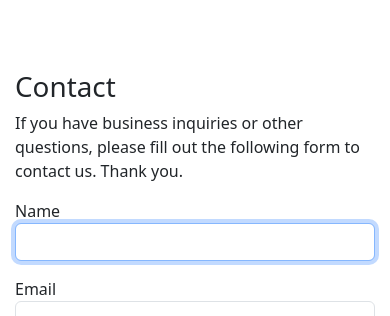
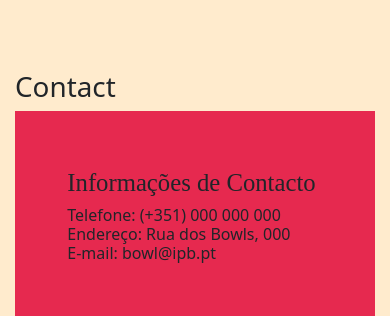
Before and after one commit to isabelsalaberry/Bowl, a Yii app: template bowl/views/site/contact.php in a window 390 px wide. Shown: the top 316 px of the page. Run offline with PHP 8.4 and a stand-in for Yii, Linux system fonts and the light colour scheme; the template is opened without the code that fills it, so the values that code supplies are empty; form fields are guessed from the names that the template uses; some libraries are stand-ins or nearby versions.

Commit message:
Mudanças iniciais

```diff
--- a/bowl/controllers/MensagemController.php
+++ b/bowl/controllers/MensagemController.php
@@ -68,6 +68,7 @@ class MensagemController extends Controller
     public function actionCreate()
     {
         $model = new Mensagem();
+        $model->restaurante_id = 1;
 
         if ($this->request->isPost) {
             if ($model->load($this->request->post()) && $model->save()) {
--- a/bowl/models/Bowl.php
+++ b/bowl/models/Bowl.php
@@ -45,7 +45,7 @@ class Bowl extends \yii\db\ActiveRecord
         return [
             'id' => 'ID',
             'carrinho_id' => 'Carrinho ID',
-            'preco' => 'Preco',
+            'preco' => 'Preço',
         ];
     }
 
--- a/bowl/views/layouts/main.php
+++ b/bowl/views/layouts/main.php
@@ -58,7 +58,7 @@ $this->registerLinkTag(['rel' => 'icon', 'type' => 'image/x-icon', 'href' => Yii
     ?>
 </header>
 
-<main id="main" class="flex-shrink-0" role="main">
+<main id="main" class="flex-shrink-0" role="main" style="background-color: blanchedalmond">
     <div class="container">
         <?php if (!empty($this->params['breadcrumbs'])): ?>
             <?= Breadcrumbs::widget(['links' => $this->params['breadcrumbs']]) ?>
--- a/bowl/views/site/contact.php
+++ b/bowl/views/site/contact.php
@@ -11,58 +11,62 @@ use yii\captcha\Captcha;
 $this->title = 'Contact';
 $this->params['breadcrumbs'][] = $this->title;
 ?>
-<div class="site-contact">
+<div style="background-color:blanchedalmond;">
     <h1><?= Html::encode($this->title) ?></h1>
 
-    <?php if (Yii::$app->session->hasFlash('contactFormSubmitted')): ?>
+    <!--Container infos de localização-->
+    <div class="container-fluid" style="background-color: #E6294F;">
+        <div class="page-wrapper" style="border-style: none;">
+            <div class="row p-0" style="background-color: #E6294F;">
 
-        <div class="alert alert-success">
-            Thank you for contacting us. We will respond to you as soon as possible.
+                <!--texto-->
+                <div class="col-sm-6">
+                    <div class="container text-center my-4" style="padding-left: 12%;">
+                        <h2 style="margin-top: 20%;font-family: Hey Comic; font-weight: normal; font-style: normal; text-align: left;">Informações de Contacto</h2>
+                        <h6 style="font-weight: lighter; text-align: left; margin-bottom: 12%;">
+                            Telefone: (+351) 000 000 000<br>
+                            Endereço: Rua dos Bowls, 000<br>
+                            E-mail: bowl@ipb.pt
+                        </h6>
+                    </div>
                 </div>
 
-        <p>
-            Note that if you turn on the Yii debugger, you should be able
-            to view the mail message on the mail panel of the debugger.
-            <?php if (Yii::$app->mailer->useFileTransport): ?>
-                Because the application is in development mode, the email is not sent but saved as
-                a file under <code><?= Yii::getAlias(Yii::$app->mailer->fileTransportPath) ?></code>.
-                Please configure the <code>useFileTransport</code> property of the <code>mail</code>
-                application component to be false to enable email sending.
-            <?php endif; ?>
-        </p>
+                <!--mapa do ipb-->
+                <div class="col-sm-6 d-flex" style="margin-top: 6%; margin-bottom: 6%;justify-content: center;">
+                    <iframe src="https://www.google.com/maps/embed?pb=!1m14!1m12!1m3!1d11897.616632455503!2d-6.763110624096684!3d41.79805320943541!2m3!1f0!2f0!3f0!3m2!1i1024!2i768!4f13.1!5e0!3m2!1spt-BR!2spt!4v1700479449734!5m2!1spt-BR!2spt" width="60%" height="auto" style="border:0;" allowfullscreen="" loading="lazy" referrerpolicy="no-referrer-when-downgrade"></iframe>
 
-    <?php else: ?>
+                </div>
+            </div>
+        </div>
+    </div>
 
-        <p>
-            If you have business inquiries or other questions, please fill out the following form to contact us.
-            Thank you.
-        </p>
 
-        <div class="row">
-            <div class="col-lg-5">
 
-                <?php $form = ActiveForm::begin(['id' => 'contact-form']); ?>
 
-                    <?= $form->field($model, 'name')->textInput(['autofocus' => true]) ?>
+    <!--Container form-->
+    <div class="page-wrapper" style="border-style: none;">
 
-                    <?= $form->field($model, 'email') ?>
+        <?php $form = ActiveForm::begin(); ?>
 
-                    <?= $form->field($model, 'subject') ?>
 
-                    <?= $form->field($model, 'body')->textarea(['rows' => 6]) ?>
+        <div class="container text-center my-4">
+            <?= $form->field($model, 'nome_cliente')->textInput() ?>
+        </div>
 
-                    <?= $form->field($model, 'verifyCode')->widget(Captcha::class, [
-                        'template' => '<div class="row"><div class="col-lg-3">{image}</div><div class="col-lg-6">{input}</div></div>',
-                    ]) ?>
+        <div class="container text-center my-4">
+            <?= $form->field($model, 'email')->textInput(['style' => 'background-color: black; color: white']) ?>
+        </div>
+
+        <div class="container text-center my-4">
+            <?= $form->field($model, 'msg')->textarea(['rows' => 6]) ?>
+        </div>
 
         <div class="form-group">
-                        <?= Html::submitButton('Submit', ['class' => 'btn btn-primary', 'name' => 'contact-button']) ?>
+            <?= Html::submitButton('Enviar', ['class' => 'btn btn-success']) ?>
         </div>
 
         <?php ActiveForm::end(); ?>
 
     </div>
+
 </div>
-
-    <?php endif; ?>
-</div>
--- a/bowl/views/site/index.php
+++ b/bowl/views/site/index.php
@@ -7,7 +7,7 @@ $this->title = 'My Yii Application';
 <div class="site-index">
 
     <div class="jumbotron text-center bg-transparent mt-5 mb-5">
-        <h1 class="display-4">Congratulations!</h1>
+        <h1 class="display-4">Essa é a homepage!!</h1>
 
         <p class="lead">You have successfully created your Yii-powered application.</p>
 
```
Also changed, not shown: bowl/controllers/SiteController.php (+10 -4 lines), bowl/models/Mensagem.php (+7 -6 lines). Lines whose indentation alone changed are shown as unchanged.
